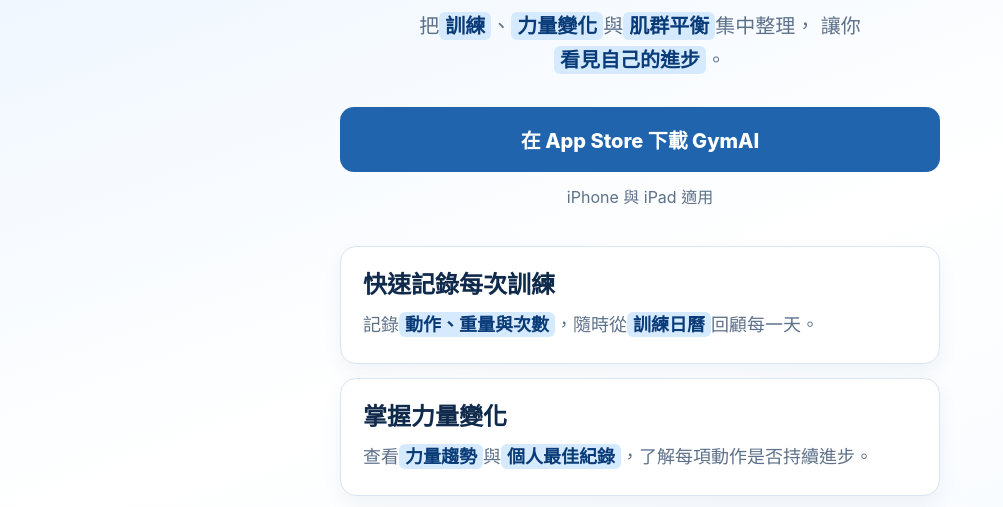
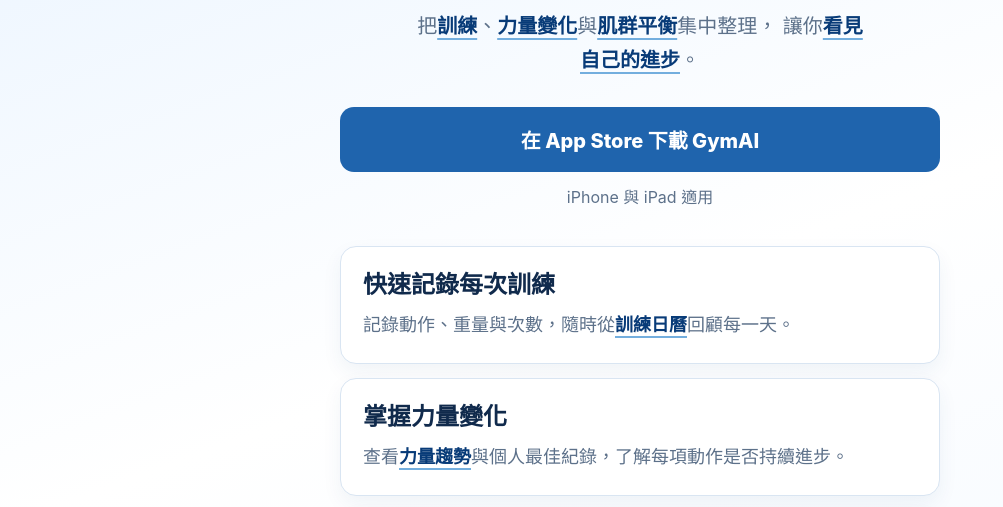
Before and after one commit to dashun1027/gymai-privacy, a plain HTML site: page index.html in a window 1280 px wide. Shown: the part 266-773 px from the top of the page, without its empty margins (0-1003 px from the left). Drawn offline with Linux system fonts and the light colour scheme.

Commit message:
Refactor styles and enhance feature descriptions
Updated styles and improved text clarity in features section.

```diff
--- a/index.html
+++ b/index.html
@@ -7,12 +7,12 @@
   <title>GymAI｜你的訓練，清楚看見進步</title>
   <style>
     :root {
-      --bg: #f4f8fc;
       --card: #ffffff;
       --border: #d9e5f2;
       --text: #102a4c;
       --muted: #5d718a;
       --blue: #1f64ad;
+      --blue-dark: #083b78;
     }
 
     * { box-sizing: border-box; }
@@ -105,13 +105,12 @@
     }
 
     strong {
-      color: #083b78;
-      background: #d6eaff;
-      padding: 2px 6px;
-      border-radius: 6px;
+      color: var(--blue-dark);
       font-weight: 800;
-      -webkit-box-decoration-break: clone;
-      box-decoration-break: clone;
+      text-decoration-line: underline;
+      text-decoration-color: #73aede;
+      text-decoration-thickness: 2px;
+      text-underline-offset: 5px;
     }
 
     footer {
@@ -151,12 +150,12 @@
     <section class="features">
       <article class="feature">
         <h2>快速記錄每次訓練</h2>
-        <p>記錄<strong>動作、重量與次數</strong>，隨時從<strong>訓練日曆</strong>回顧每一天。</p>
+        <p>記錄動作、重量與次數，隨時從<strong>訓練日曆</strong>回顧每一天。</p>
       </article>
 
       <article class="feature">
         <h2>掌握力量變化</h2>
-        <p>查看<strong>力量趨勢</strong>與<strong>個人最佳紀錄</strong>，了解每項動作是否持續進步。</p>
+        <p>查看<strong>力量趨勢</strong>與個人最佳紀錄，了解每項動作是否持續進步。</p>
       </article>
 
       <article class="feature">
@@ -166,7 +165,7 @@
 
       <article class="feature">
         <h2>AI 教練分析</h2>
-        <p>根據你的訓練歷程，提供<strong>今日訓練方向</strong>與<strong>恢復狀態</strong>分析。</p>
+        <p>根據你的訓練歷程，提供<strong>今日訓練方向</strong>與恢復狀態分析。</p>
       </article>
     </section>
 
```
